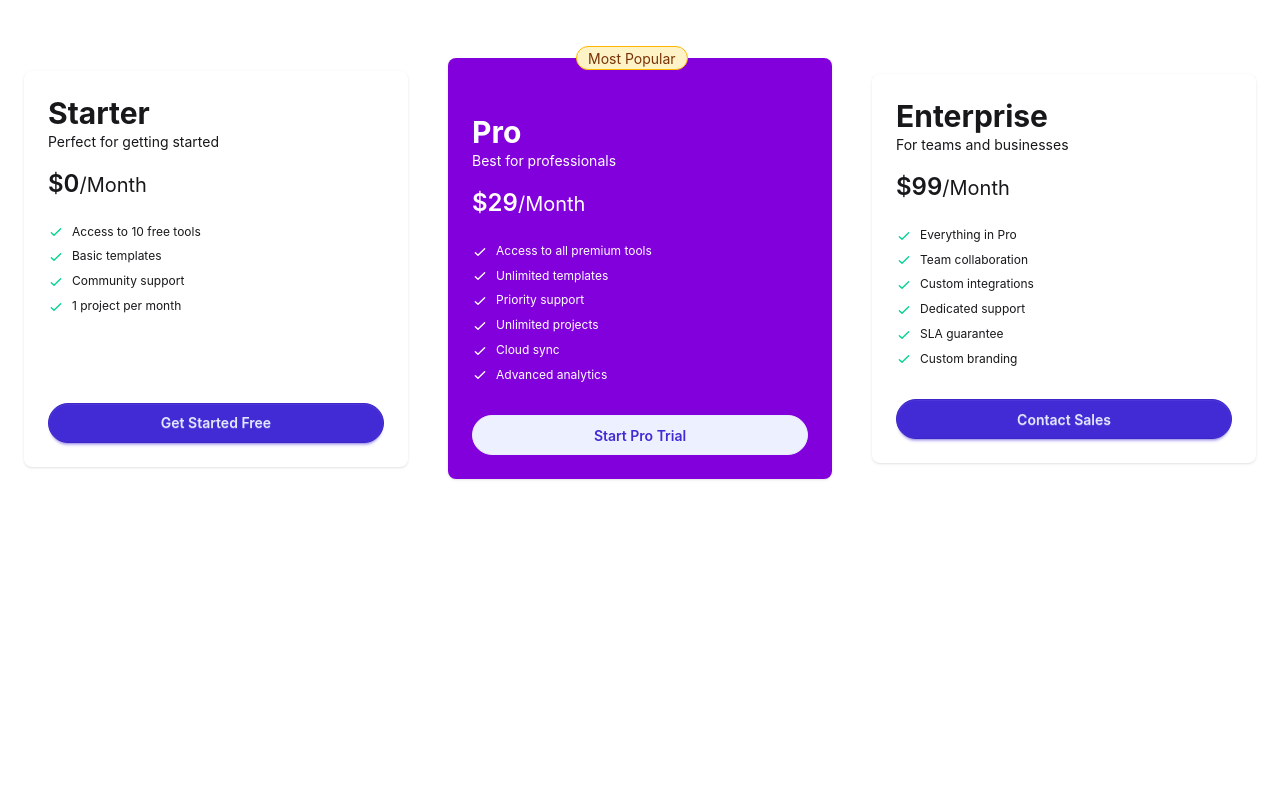
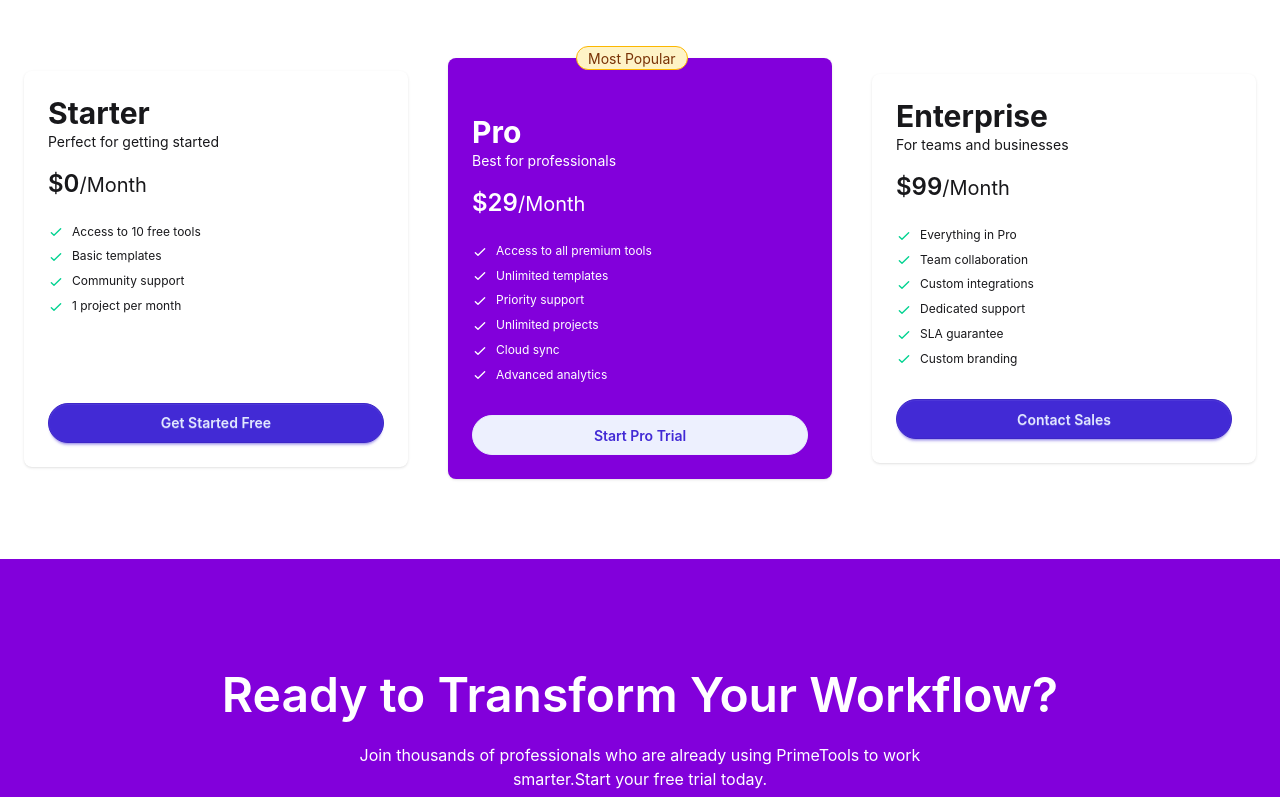
Before and after one commit to nymulislam/PrimeTools, a React (Vite) app: page / in a window 1280 px wide. Shown: the part 2000-2797 px from the top of the page. Before the commit the page ends 2559 px from the top, so only its background shows below. Built offline with nearby package versions, Linux system fonts and the light colour scheme.

Commit message:
feat: add CTASection component for user engagement

```diff
--- a/src/App.jsx
+++ b/src/App.jsx
@@ -5,6 +5,7 @@ import Nav from './components/Nav/Nav'
 import Products from './components/Products/Products'
 import HowItWorks from './components/HowItWorks/HowItWorks'
 import PricingSection from './components/PricingSection/PricingSection'
+import CTASection from './components/CTASection/CTASection'
 function App() {
 
   return (
@@ -16,6 +17,7 @@ function App() {
       <Products></Products>
       <HowItWorks></HowItWorks>
       <PricingSection></PricingSection>
+      <CTASection></CTASection>
       </div>
     </>
   )
--- /dev/null
+++ b/src/components/CTASection/CTASection.jsx
@@ -0,0 +1,26 @@
+import React from 'react';
+
+const CTASection = () => {
+    return (
+        <div className='text-center bg-purple-700 py-28 text-white space-y-6 '>
+            <h1 className='text-5xl font-semibold'>
+                Ready to Transform Your Workflow?
+            </h1>
+            <p className='max-w-xl mx-auto'>
+                Join thousands of professionals who are already using PrimeTools to work smarter.Start your free trial today.
+            </p>
+
+            <div className='space-x-3'>
+                <button className='btn text-purple-700 rounded-full'>Explore Products</button>
+                <button className='btn bg-transparent btn-soft rounded-full text-white'>Explore Products</button>
+            </div>
+            <ul className='flex justify-center gap-10 opacity-80'>
+                <li>14-day free trial</li>
+                <li className='list-disc'>No credit card required</li>
+                <li className='list-disc'>Cancel anytime</li>
+            </ul>
+        </div>
+    );
+};
+
+export default CTASection;
```
